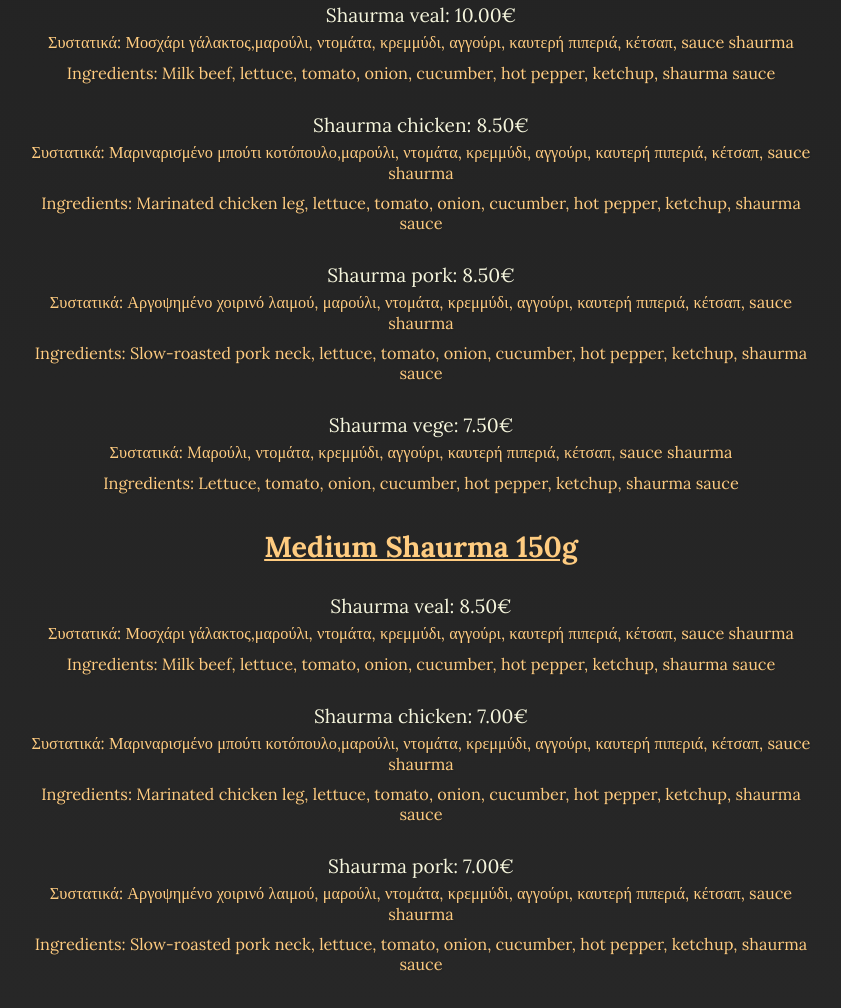
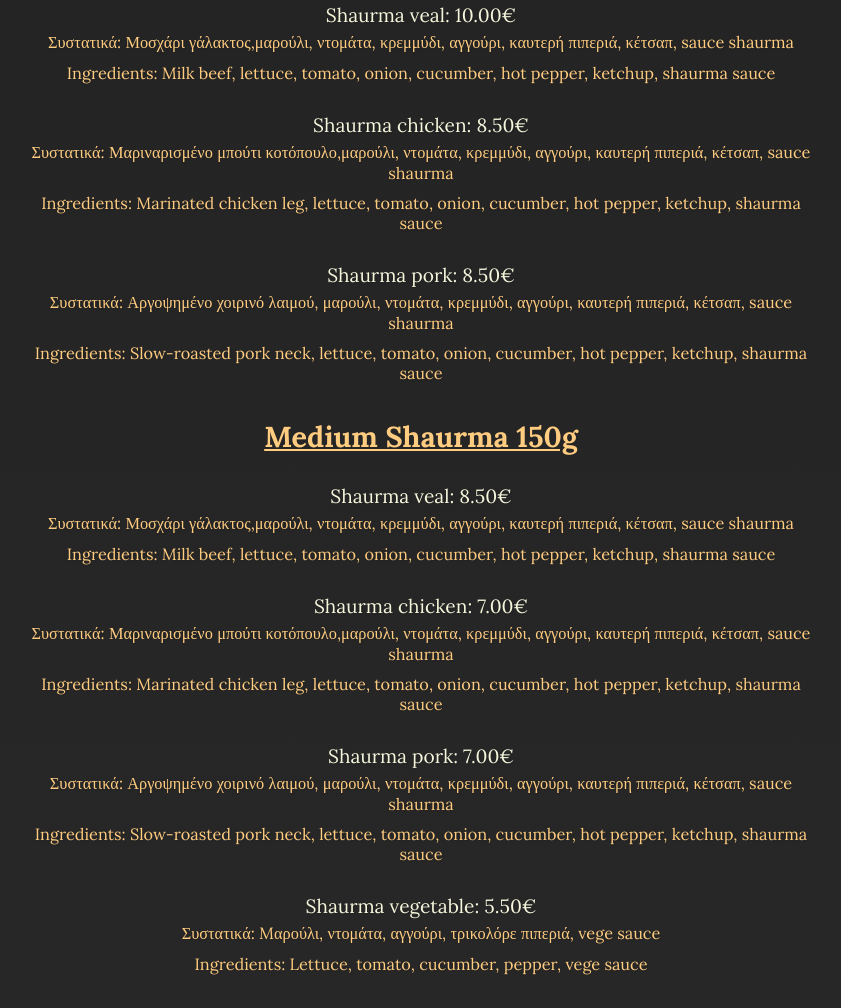
Before and after one commit to shaurmaplus/menu., a plain HTML site: page index.html in a window 1280 px wide. Shown: the part 3042-4050 px from the top of the page, without its empty margins (219-1060 px from the left). Drawn offline with Linux system fonts and the light colour scheme; a script that the page names is missing.

Commit message:
Update index.html

```diff
--- a/index.html
+++ b/index.html
@@ -98,7 +98,7 @@
                      <div class="ingredients">Ingredients: Black Angus burger, herb butter, brie cheese, tomato, arugula sause boston.</div>
                 </li>
 
-		     <li> Black Salmon Burger: 200gr/150gr 17.50€/15.50€
+		     <li> Black Salmon Burger:  15.50€
                     <div class="ingredients">Συστατικά: Μαύρο ψωμί , Φρέσκος σολομός 150γρ, αβοκάντο, μαρούλι, δροσερή σαλάτα απο καρότο στικ και τουρσί αγγούρι με μαγινέζα.</div>
                     <div class="ingredients">Ingredients: Black bread, Fresh salmon (150g), avocado, lettuce, and a refreshing salad of carrot sticks & pickled cucumber, served with mayonnaise.</div>
                 </li>
@@ -182,10 +182,7 @@
                     <div class="ingredients">Ingredients: Slow-roasted pork neck, lettuce, tomato, onion, cucumber, hot pepper, ketchup, shaurma sauce</div>
                 </li>
 
-		     <li>Shaurma vege: 7.50€
-                    <div class="ingredients">Συστατικά:  Mαρούλι, ντομάτα, κρεμμύδι, αγγούρι, καυτερή πιπεριά, κέτσαπ, sauce shaurma</div>
-                    <div class="ingredients">Ingredients: Lettuce, tomato, onion, cucumber, hot pepper, ketchup, shaurma sauce</div>
-		     </li>
+
             </ul>
 
 
@@ -207,10 +204,11 @@
                      <div class="ingredients">Ingredients: Slow-roasted pork neck, lettuce, tomato, onion, cucumber, hot pepper, ketchup, shaurma sauce</div>
                 </li>
 
-		 <li>Shaurma vege: 6.00€
-                    <div class="ingredients">Συστατικά:  Mαρούλι, ντομάτα, κρεμμύδι, αγγούρι, καυτερή πιπεριά, κέτσαπ, sauce shaurma</div>
-                    <div class="ingredients">Ingredients: Lettuce, tomato, onion, cucumber, hot pepper, ketchup, shaurma sauce</div>
+		<li>Shaurma vegetable: 5.50€
+                    <div class="ingredients">Συστατικά:  Mαρούλι, ντομάτα,  αγγούρι, τρικολόρε πιπεριά, vege sauce </div>
+                    <div class="ingredients">Ingredients: Lettuce, tomato,  cucumber, pepper,  vege sauce</div>
 		     </li>
+
             </ul>   </section>
 
         <section id="bao">
```
